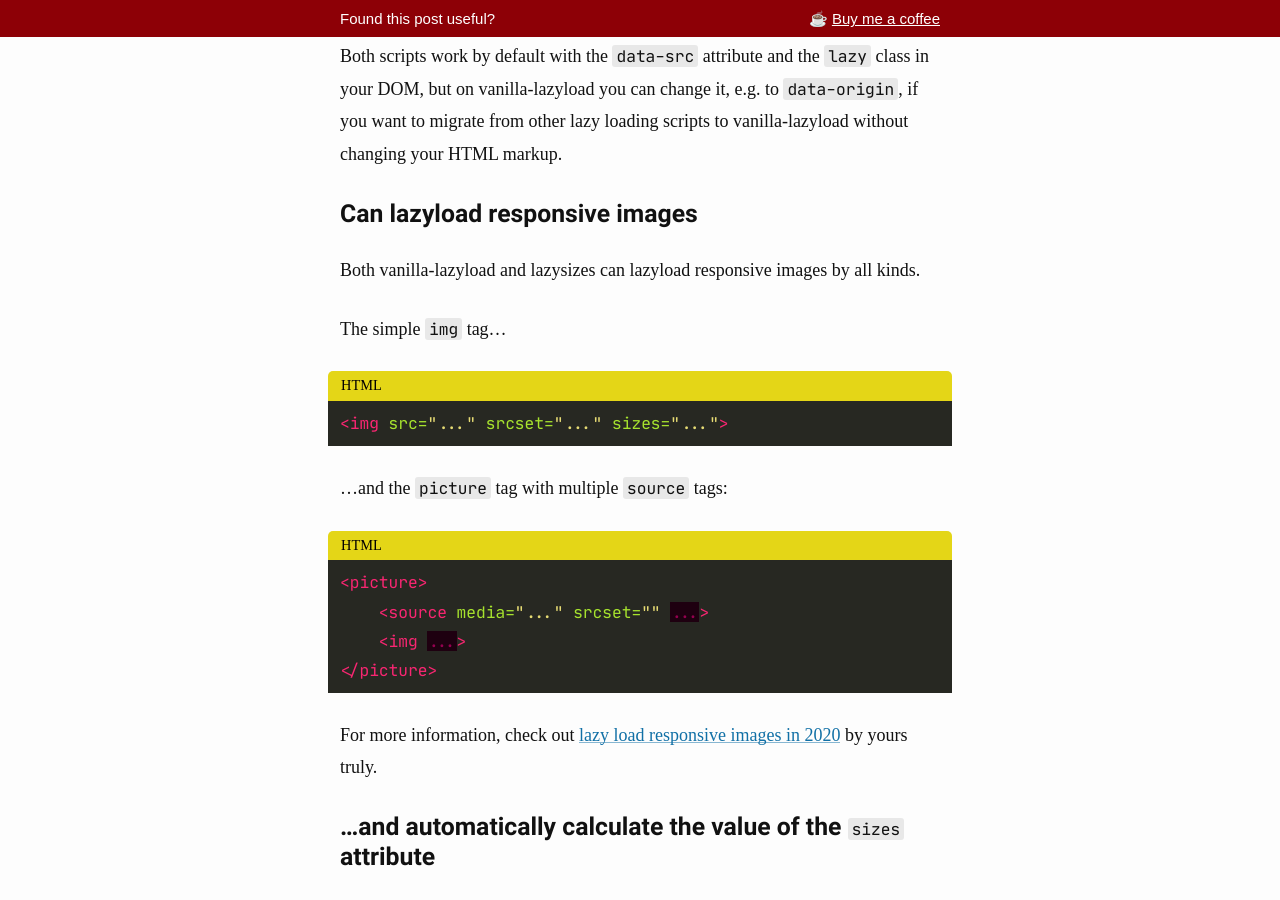
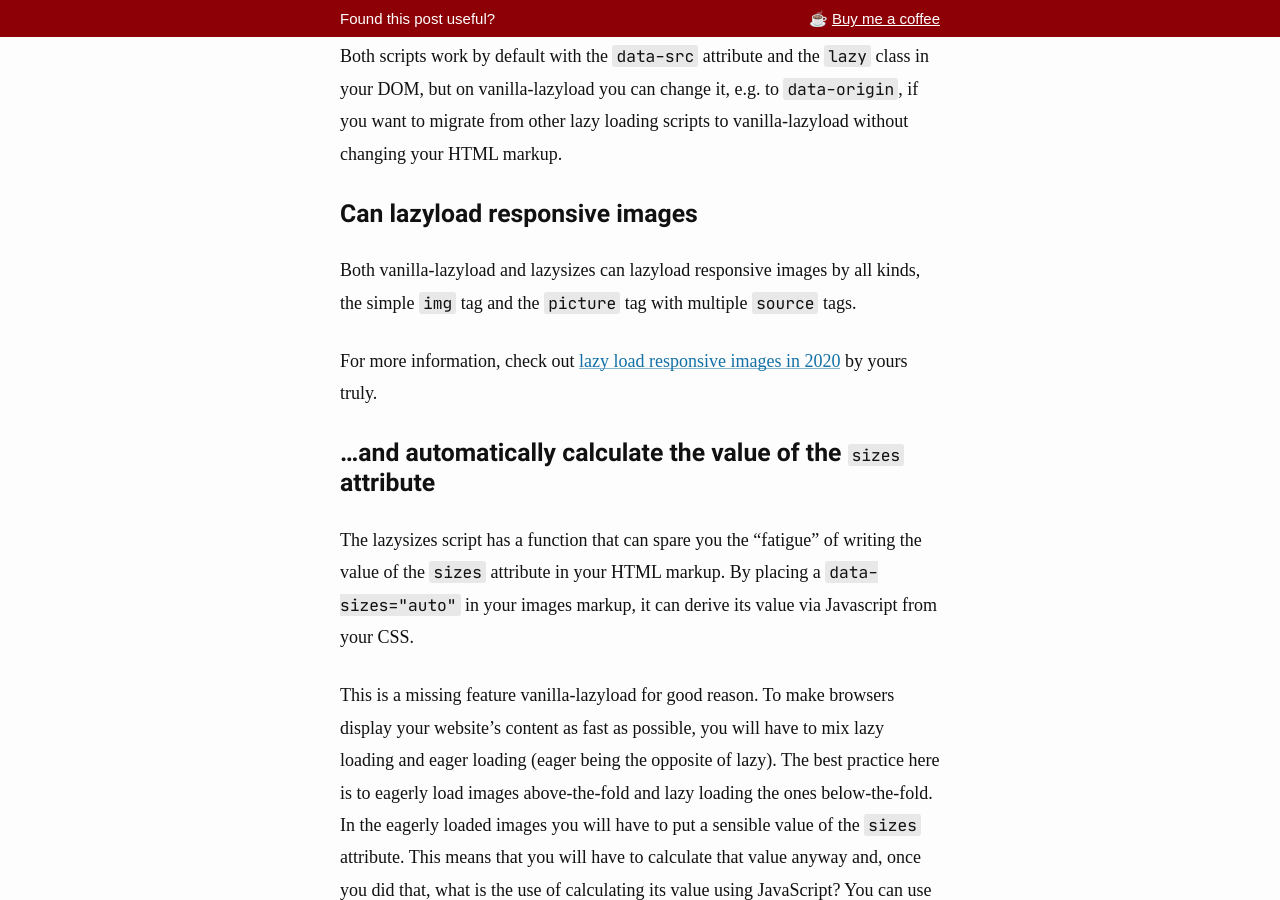
Before and after one commit to verlok/verlok.github.io, a Jekyll site: the page built from _posts/2021-09-26-vanilla-lazyload-vs-lazysizes.md, in a window 1280 px wide and 900 px high, scrolled down 3059 px. Built offline with Jekyll 4.4.1, drawn with Linux system fonts in a browser that asks for light colours; some web fonts are replaced.

Commit message:
Removed code block

````diff
--- a/_posts/2021-09-26-vanilla-lazyload-vs-lazysizes.md
+++ b/_posts/2021-09-26-vanilla-lazyload-vs-lazysizes.md
@@ -77,22 +77,7 @@ Both scripts work by default with the `data-src` attribute and the `lazy` class
 
 ### Can lazyload responsive images
 
-Both vanilla-lazyload and lazysizes can lazyload responsive images by all kinds.
-
-The simple `img` tag...
-
-```html
-<img src="..." srcset="..." sizes="...">
-```
-
-...and the `picture` tag with multiple `source` tags:
-
-```html
-<picture>
-    <source media="..." srcset="" ...>
-    <img ...>
-</picture>
-```
+Both vanilla-lazyload and lazysizes can lazyload responsive images by all kinds, the simple `img` tag and the `picture` tag with multiple `source` tags.
 
 For more information, check out [lazy load responsive images in 2020](https://www.andreaverlicchi.eu/lazy-load-responsive-images-in-2020-srcset-sizes-picture-webp/) by yours truly.
 
````
